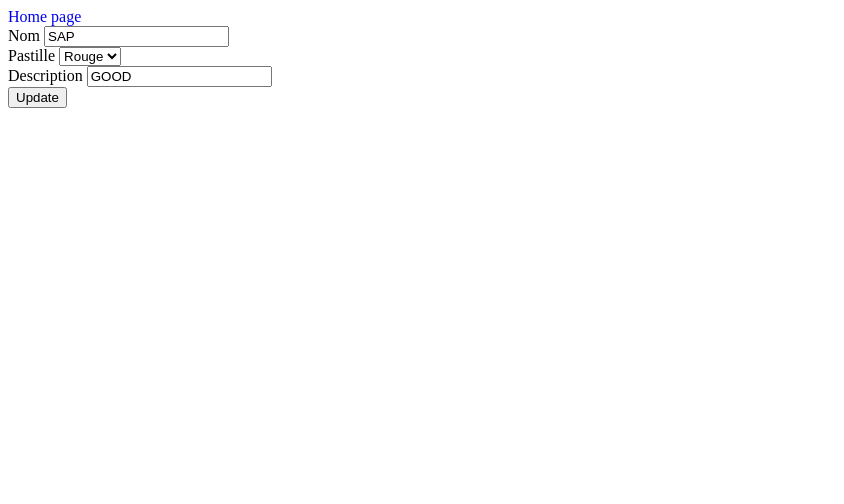
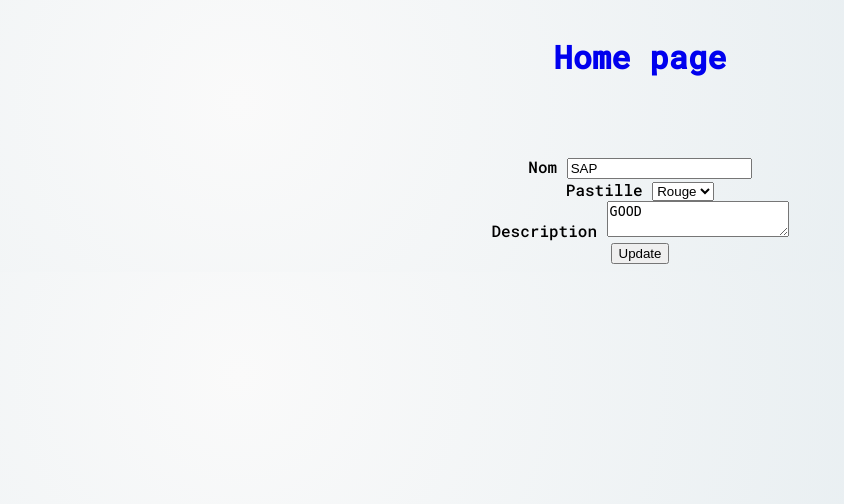
Before and after one commit to TheWilli67/Solinest-StatusWebpage, a Flask app: page /solistatus/update/1 in a window 1280 px wide. Shown: the top 504 px of the page, without its empty margins (0-844 px from the left). Run offline with Flask 3, Linux system fonts and the light colour scheme.

Commit message:
daily update for éviter de tout perdre

```diff
--- a/Static/css/style.css
+++ b/Static/css/style.css
@@ -1,3 +1,27 @@
 .display_table{
 	text-align: center;
+	padding-top: 5%;
+	margin-left: auto;
+	margin-right: auto;
 }
+body{
+	margin-left: 5%;
+	margin-right: 5%;
+	text-align: center;
+	font-family: 'Roboto Mono', monospace;
+	background: radial-gradient(circle at 18.7% 37.8%, rgb(250, 250, 250) 0%, rgb(225, 234, 238) 90%);
+}
+#time-button {
+  padding: 10px 20px;
+  background-color: lightblue;
+  border: none;
+  border-radius: 5px;
+  cursor: pointer;
+}
+#time{
+	margin-top: 3%;
+}
+#homepage{
+	margin-top: 3%;
+	margin-bottom: 5%;
+}
--- a/app.py
+++ b/app.py
@@ -1,5 +1,6 @@
 from flask import Flask, render_template, redirect, url_for, request
 from flask_sqlalchemy import SQLAlchemy
+import time
 
 # create the extension
 db = SQLAlchemy()
@@ -10,14 +11,19 @@ app.config["SQLALCHEMY_DATABASE_URI"] = "sqlite:///web_solinest.db"
 # initialize the app with the extension
 db.init_app(app)
 
+
 class Webapp(db.Model):
     id = db.Column(db.Integer, primary_key=True)
     nom = db.Column(db.String)
     pastille = db.Column(db.String)
     description = db.Column(db.String)
+    update_time = db.Column(
+        db.String, default=time.strftime("%m-%d-%Y %H:%M"))
 
-#with app.app_context():
-#    db.create_all()
+
+with app.app_context():
+    db.create_all()
+
 
 @app.route("/solistatus")
 def show_all():
@@ -25,11 +31,13 @@ def show_all():
         db.select(Webapp).order_by(Webapp.nom)).scalars()
     return render_template("webapp/list_user.html", webapps=webapps)
 
+
 @app.route("/admin")
 def webapp_list():
     webapps = db.session.execute(
         db.select(Webapp).order_by(Webapp.nom)).scalars()
     return render_template("webapp/list.html", webapps=webapps)
+
 
 @app.route("/solistatus/create", methods=["GET", "POST"])
 def webapp_create():
@@ -43,6 +51,7 @@ def webapp_create():
         db.session.commit()
     return render_template("webapp/create.html")
 
+
 @app.route("/solistatus/update/<int:id>", methods=["GET", "POST"])
 def webapp_update(id):
     webapp = Webapp.query.get(id)
@@ -50,8 +59,11 @@ def webapp_update(id):
         webapp.nom = request.form["nom"]
         webapp.pastille = request.form["pastille"]
         webapp.description = request.form["description"]
+        webapp.update_time = time.strftime("%m-%d-%Y %H:%M")
         db.session.commit()
     return render_template("webapp/update.html", webapp=webapp)
+
+
 
 @app.route("/solistatus/<int:id>/delete", methods=["GET"])
 def webapp_delete(id):
--- a/templates/webapp/create.html
+++ b/templates/webapp/create.html
@@ -5,6 +5,10 @@
 	<meta charset="UTF-8">
 	<meta http-equiv="X-UA-Compatible" content="IE=edge">
 	<meta name="viewport" content="width=device-width, initial-scale=1.0">
+	<link rel="preconnect" href="https://fonts.googleapis.com">
+	<link rel="preconnect" href="https://fonts.gstatic.com" crossorigin>
+	<link href="https://fonts.googleapis.com/css2?family=Roboto+Mono:wght@300;500&display=swap" rel="stylesheet">
+	<link rel="stylesheet" href="{{ url_for('static', filename='css/style.css') }}">
 	<title>Create page</title>
 </head>
 <html>
--- a/templates/webapp/update.html
+++ b/templates/webapp/update.html
@@ -5,11 +5,15 @@
 	<meta charset="UTF-8">
 	<meta http-equiv="X-UA-Compatible" content="IE=edge">
 	<meta name="viewport" content="width=device-width, initial-scale=1.0">
+	<link rel="preconnect" href="https://fonts.googleapis.com">
+	<link rel="preconnect" href="https://fonts.gstatic.com" crossorigin>
+	<link href="https://fonts.googleapis.com/css2?family=Roboto+Mono:wght@300;500&display=swap" rel="stylesheet">
+	<link rel="stylesheet" href="{{ url_for('static', filename='css/style.css') }}">
 	<title>Create page</title>
 </head>
 
 <body>
-	<a href="{{ url_for('webapp_list') }}" style="text-decoration: none;">Home page</a><br>
+	<a href="{{ url_for('webapp_list') }}" style="text-decoration: none;"><h1 id="homepage">Home page</h1></a><br>
 	<form method="post">
 		<div class="form-group">
 			<label for="nom">Nom</label>
@@ -24,8 +28,8 @@
 		</div>
 		<div class="form-group">
 			<label for="description">Description</label>
-			<input type="text" class="form-control" id="description" name="description"
-				value="{{ webapp.description }}">
+			<textarea type="text" class="form-control" id="description"
+				name="description">{{ webapp.description }}</textarea>
 		</div>
 		<button type="submit" class="btn btn-primary">Update</button>
 	</form>
```
Also changed, not shown: templates/webapp/list.html (+8 -2 lines), templates/webapp/list_user.html (+21 -5 lines), web_solinest.db.
